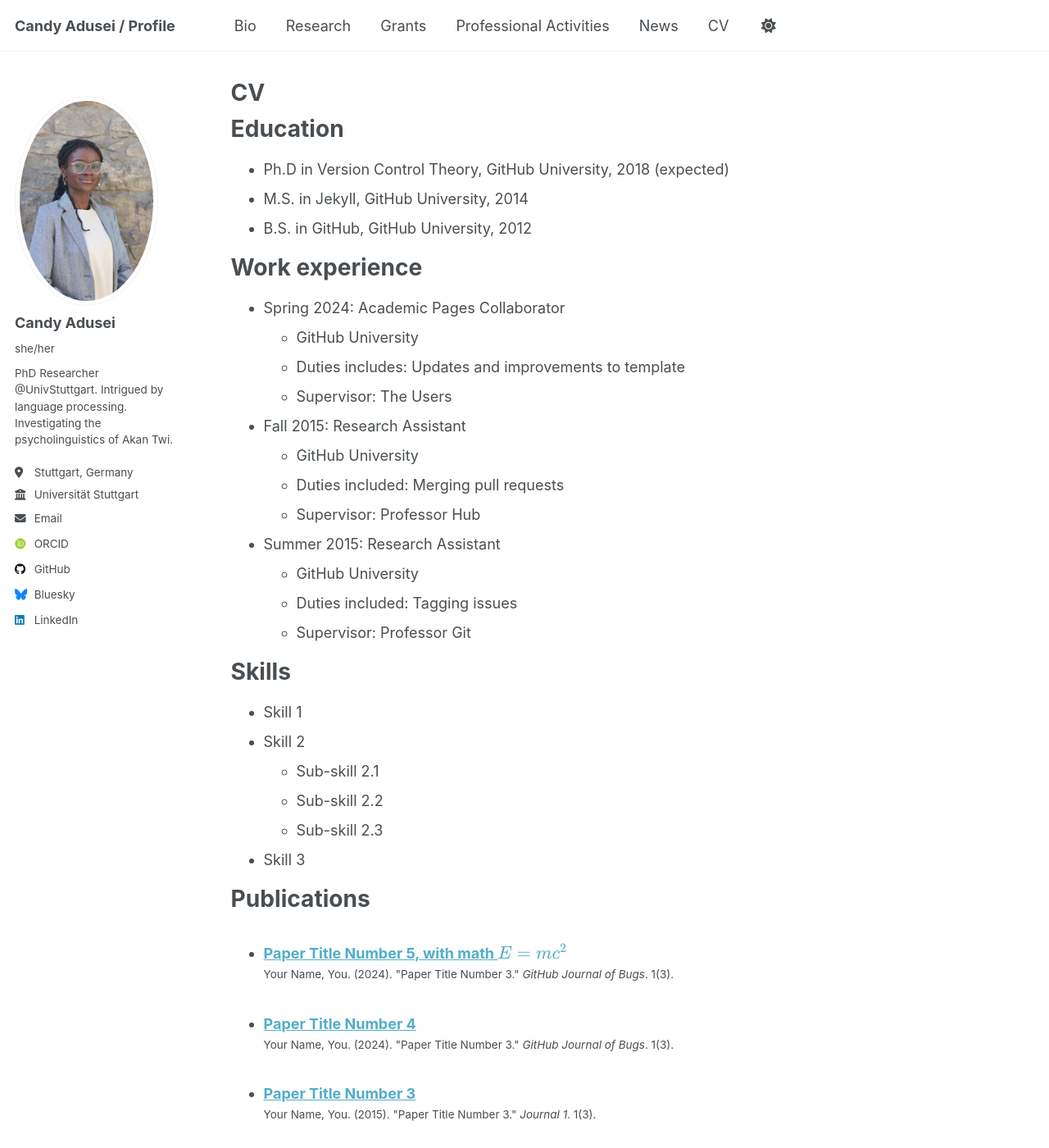
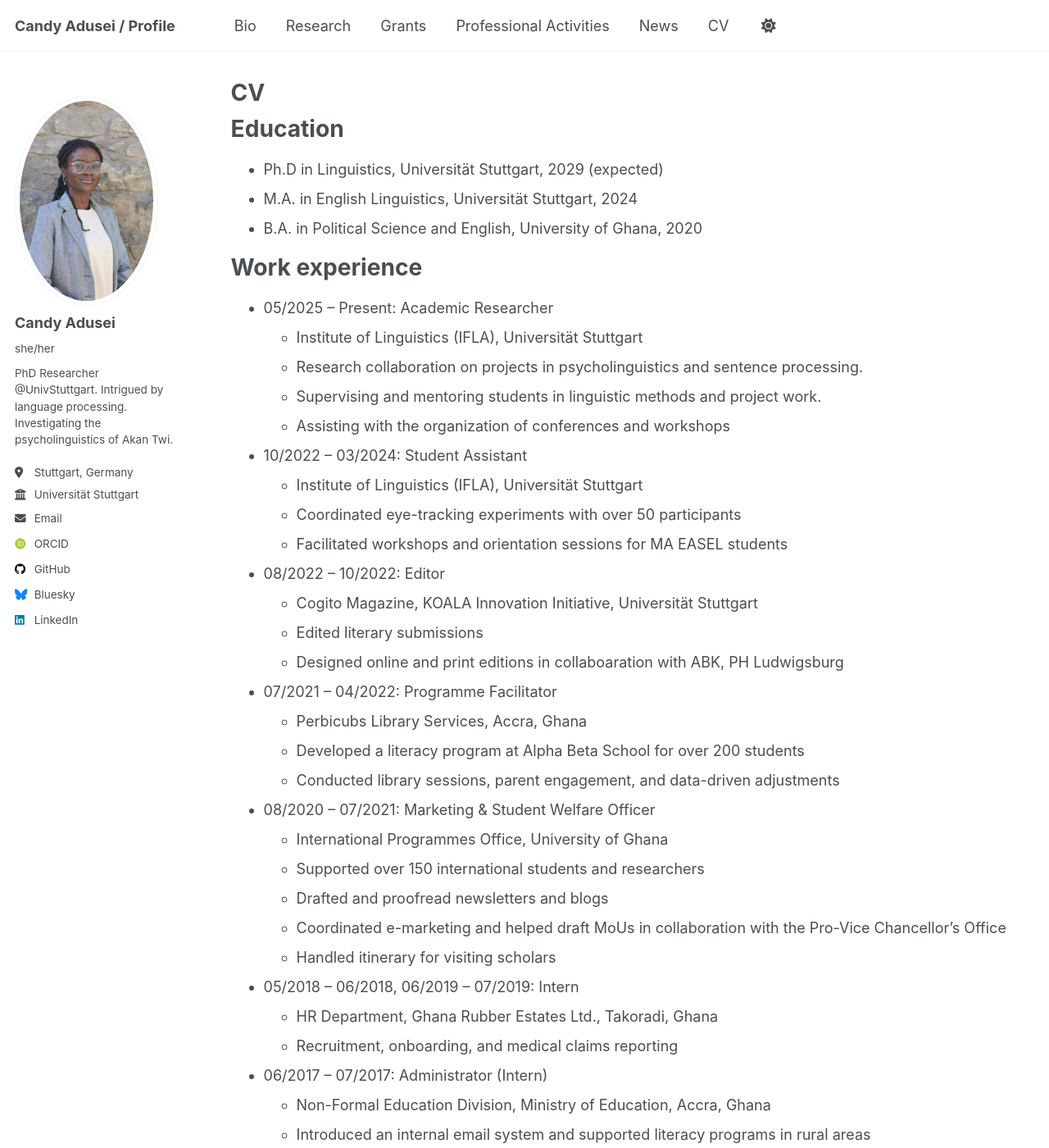
Before and after one commit to Candy-Adusei/candy-adusei.github.io, a Jekyll site: the page built from _pages/cv.md, in a window 1280 px wide and 1400 px high. Shown: the whole window at 82% size. Built offline with Jekyll 4.4.1, drawn with Linux system fonts in a browser that asks for light colours; some web fonts are replaced; some of the changed text lies outside the part shown.

Commit message:
Update cv.md

```diff
--- a/_pages/cv.md
+++ b/_pages/cv.md
@@ -11,54 +11,67 @@
 
 Education
 ======
-* Ph.D in Version Control Theory, GitHub University, 2018 (expected)
-* M.S. in Jekyll, GitHub University, 2014
-* B.S. in GitHub, GitHub University, 2012
+* Ph.D in Linguistics, Universität Stuttgart, 2029 (expected)
+* M.A. in English Linguistics, Universität Stuttgart, 2024
+* B.A. in Political Science and English, University of Ghana, 2020
 
 Work experience
 ======
-* Spring 2024: Academic Pages Collaborator
-  * GitHub University
-  * Duties includes: Updates and improvements to template
-  * Supervisor: The Users
+* 05/2025 – Present: Academic Researcher
+  * Institute of Linguistics (IFLA), Universität Stuttgart
+  * Research collaboration on projects in psycholinguistics and sentence processing.
+  * Supervising and mentoring students in linguistic methods and project work.
+  * Assisting with the organization of conferences and workshops
 
-* Fall 2015: Research Assistant
-  * GitHub University
-  * Duties included: Merging pull requests
-  * Supervisor: Professor Hub
+* 10/2022 – 03/2024: Student Assistant
+  * Institute of Linguistics (IFLA), Universität Stuttgart
+  * Coordinated eye-tracking experiments with over 50 participants
+  * Facilitated workshops and orientation sessions for MA EASEL students
 
-* Summer 2015: Research Assistant
-  * GitHub University
-  * Duties included: Tagging issues
-  * Supervisor: Professor Git
+* 08/2022 – 10/2022: Editor
+  * Cogito Magazine, KOALA Innovation Initiative, Universität Stuttgart
+  * Edited literary submissions
+  * Designed online and print editions in collaboaration with ABK, PH Ludwigsburg
+
+* 07/2021 – 04/2022: Programme Facilitator
+  * Perbicubs Library Services, Accra, Ghana
+  * Developed a literacy program at Alpha Beta School for over 200 students
+  * Conducted library sessions, parent engagement, and data-driven adjustments
+
+* 08/2020 – 07/2021: Marketing & Student Welfare Officer
+  * International Programmes Office, University of Ghana
+  * Supported over 150 international students and researchers
+  * Drafted and proofread newsletters and blogs
+  * Coordinated e-marketing and helped draft MoUs in collaboration with the Pro-Vice Chancellor's Office
+  * Handled itinerary for visiting scholars
+
+* 05/2018 – 06/2018, 06/2019 – 07/2019: Intern
+  * HR Department, Ghana Rubber Estates Ltd., Takoradi, Ghana
+  * Recruitment, onboarding, and medical claims reporting
+
+* 06/2017 – 07/2017: Administrator (Intern)
+  * Non-Formal Education Division, Ministry of Education, Accra, Ghana
+  * Introduced an internal email system and supported literacy programs in rural areas
+
+* 05/2016 – 08/2016: Kindergarten Caretaker
+  * CarePoint Montessori School, Takoradi, Ghana
+  * Taught foundational literacy and communication skills
 
 Skills
 ======
-* Skill 1
-* Skill 2
-  * Sub-skill 2.1
-  * Sub-skill 2.2
-  * Sub-skill 2.3
-* Skill 3
+* Technical Skills
+  * Office Suite
+  * LaTeX
+  * Ibex
+  * R
+* Soft Skills
+  * Project Management
+  * Intercultural Communication
+  * Team Management
 
-Publications
-======
-  <ul>{% for post in site.publications reversed %}
-    {% include archive-single-cv.html %}
-  {% endfor %}</ul>
 
 Talks
 ======
   <ul>{% for post in site.talks reversed %}
     {% include archive-single-talk-cv.html  %}
   {% endfor %}</ul>
-
-Teaching
-======
-  <ul>{% for post in site.teaching reversed %}
-    {% include archive-single-cv.html %}
-  {% endfor %}</ul>
-
-Service and leadership
-======
-* Currently signed in to 43 different slack teams
```
